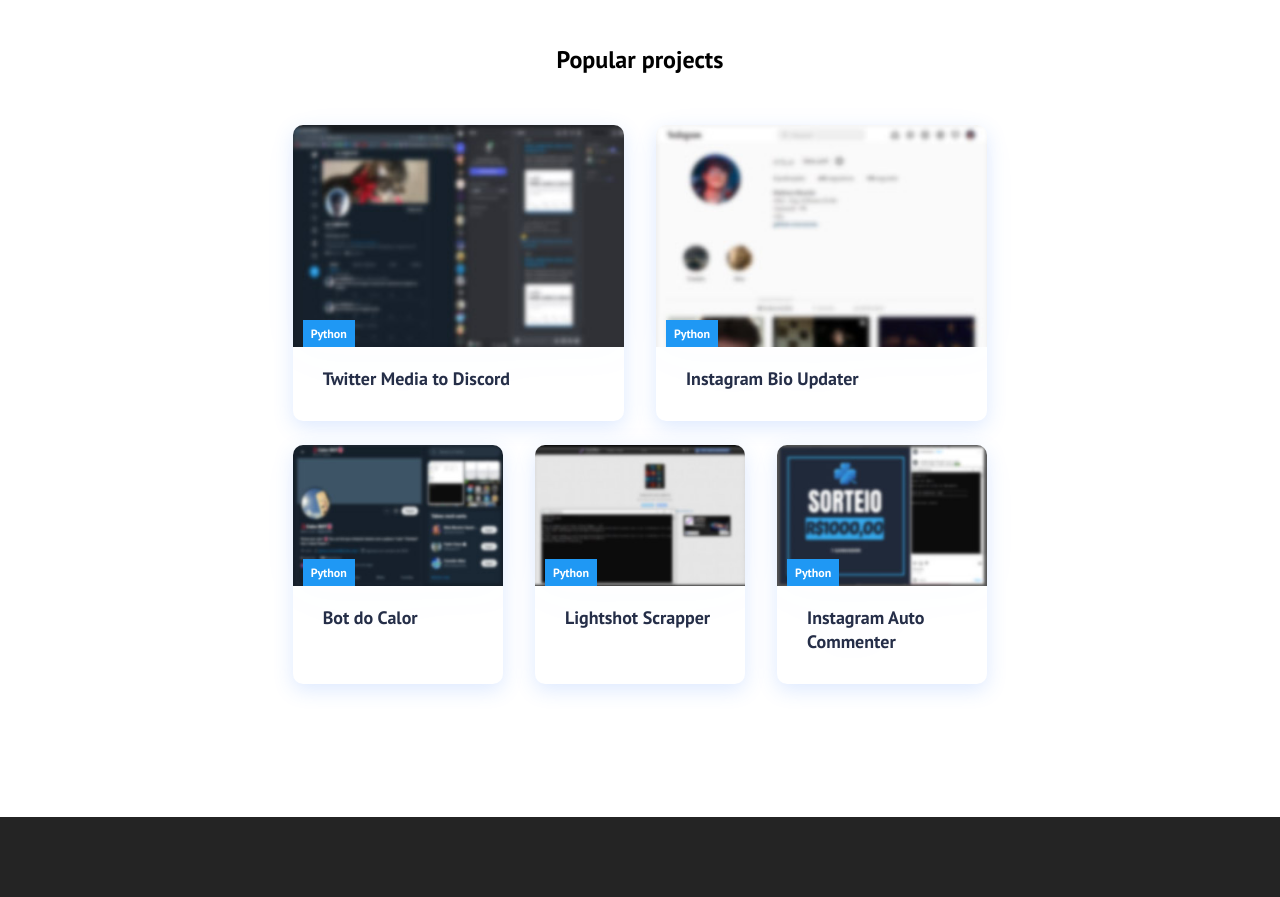
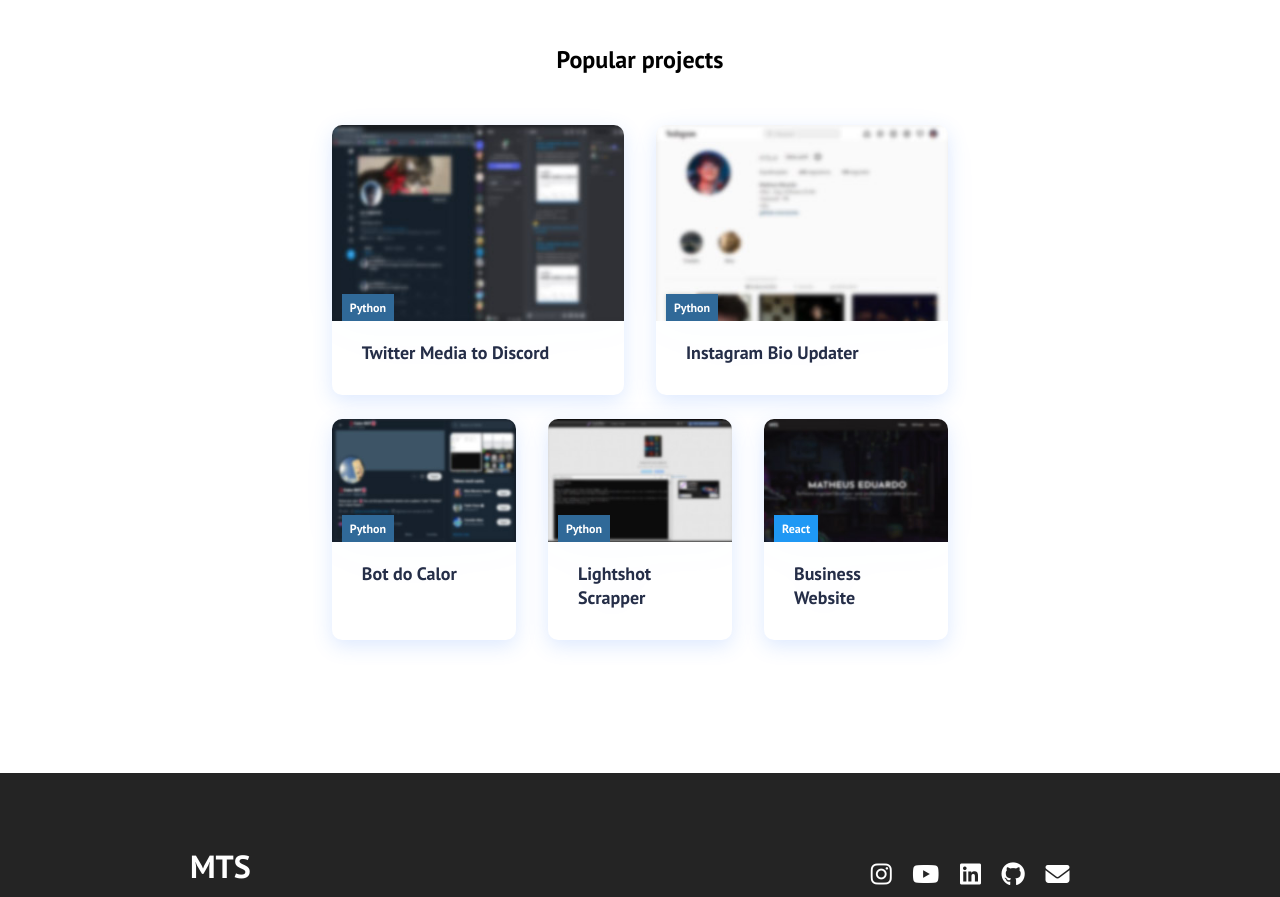
Before and after one commit to euMts/euMts.github.io, a React (Create React App) app: page / in a window 1280 px wide. Shown: the part 900-1797 px from the top of the page. Built offline with nearby package versions, Linux system fonts and the light colour scheme.

Commit message:
updated cards

```diff
--- a/src/components/CardItem.js
+++ b/src/components/CardItem.js
@@ -2,13 +2,15 @@
 // import { Link } from 'react-router-dom';
 
 function CardItem(props) {
+    let lang = props.lang.toLowerCase();
+    let classNameByObject = `cards__item__pic-wrap_${lang}`;
   return (
       <>
         <li className='cards__item' style={{cursor: "pointer"}}>
             {/* a -> link */}
             {/* onClick={() => openWebsite(props.url)} */}
             <a className='cards__item__link' href={props.url} target="_blank" rel="noreferrer">
-                <figure className='cards__item__pic-wrap' data-category={props.label}>
+                <figure className={classNameByObject} data-category={props.label}>
                     <img src={props.src} alt="card_image" className='cards__item__img' />
                 </figure>
                 <div className='cards__item__info'>
--- a/src/components/Cards.css
+++ b/src/components/Cards.css
@@ -44,19 +44,35 @@
     text-decoration: none;
   }
 
-  .cards__item__pic-wrap {
+  .cards__item__pic-wrap_python {
     position: relative;
     width: 100%;
     padding-top: 67%;
     overflow: hidden;
   }
 
-  .fade-img {
-    animation-name: fade-img;
-    animation-duration: 2s;
+  .cards__item__pic-wrap_python::after {
+    content: attr(data-category);
+    position: absolute;
+    bottom: 0;
+    margin-left: 10px;
+    padding: 6px 8px;
+    max-width: calc((100%) - 60px);
+    font-size: 12px;
+    font-weight: 700;
+    color: #fff;
+    background-color: #306998;
+    box-sizing: border-box;
   }
 
-  .cards__item__pic-wrap::after {
+  .cards__item__pic-wrap_react {
+    position: relative;
+    width: 100%;
+    padding-top: 67%;
+    overflow: hidden;
+  }
+
+  .cards__item__pic-wrap_react::after {
     content: attr(data-category);
     position: absolute;
     bottom: 0;
@@ -68,6 +84,11 @@
     color: #fff;
     background-color: #1f98f4;
     box-sizing: border-box;
+  }
+
+  .fade-img {
+    animation-name: fade-img;
+    animation-duration: 2s;
   }
 
   .cards__item__img {
--- a/src/components/Cards.js
+++ b/src/components/Cards.js
@@ -5,7 +5,8 @@
 import image02 from './images/insta-bio-updater.jpg'
 import image03 from './images/calor-bot.jpg'
 import image04 from './images/lightshot-scrapper.jpg'
-import image05 from './images/insta-sorteio.jpg'
+// import image05 from './images/insta-sorteio.jpg'
+import image06 from './images/business-website.jpg'
 
 function Cards() {
   return (
@@ -19,11 +20,13 @@
                     src={image01}
                     text="Twitter Media to Discord"
                     label='Python'
+                    lang='Python'
                     url='https://github.com/euMts/twitter_media_to_discord' />
                     <CardItem
                     src={image02}
                     text="Instagram Bio Updater"
                     label='Python'
+                    lang='Python'
                     url='https://github.com/euMts/instagram_bio_updater' />
                 </ul>
                 <ul className='cards__items'>
@@ -31,17 +34,20 @@
                     src={image03}
                     text="Bot do Calor"
                     label='Python'
+                    lang='Python'
                     url='https://github.com/euMts/bot_calor' />
                     <CardItem
                     src={image04}
                     text="Lightshot Scrapper"
                     label='Python'
+                    lang='Python'
                     url='https://github.com/euMts/Lightshot-Scraper' />
                     <CardItem
-                    src={image05}
-                    text="Instagram Auto Commenter"
-                    label='Python'
-                    url='https://github.com/euMts/instaSorteio' />
+                    src={image06}
+                    text="Business Website"
+                    label='React'
+                    lang='React'
+                    url='https://github.com/euMts/euMts.github.io' />
                 </ul>
             </div>
         </div>
```
Also changed, not shown: src/components/images/business-website.jpg (added).
